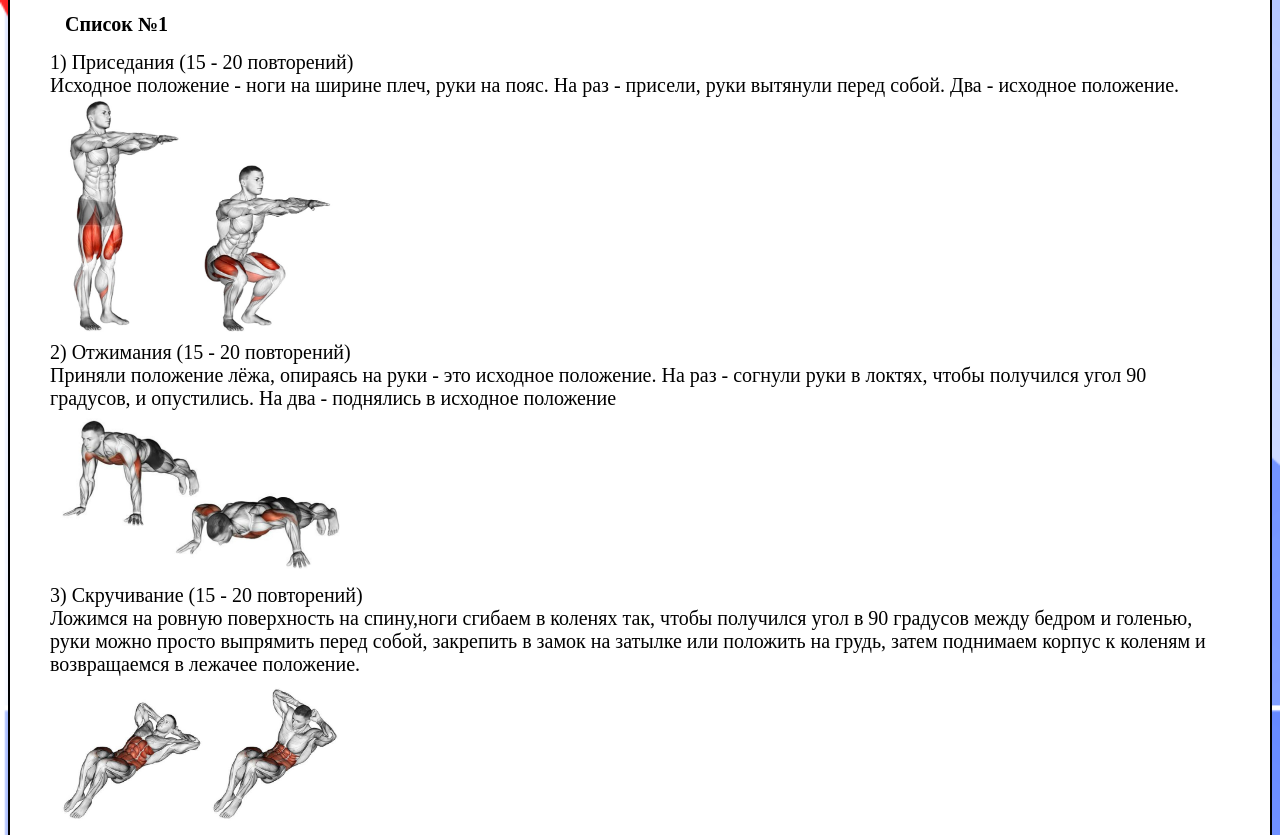
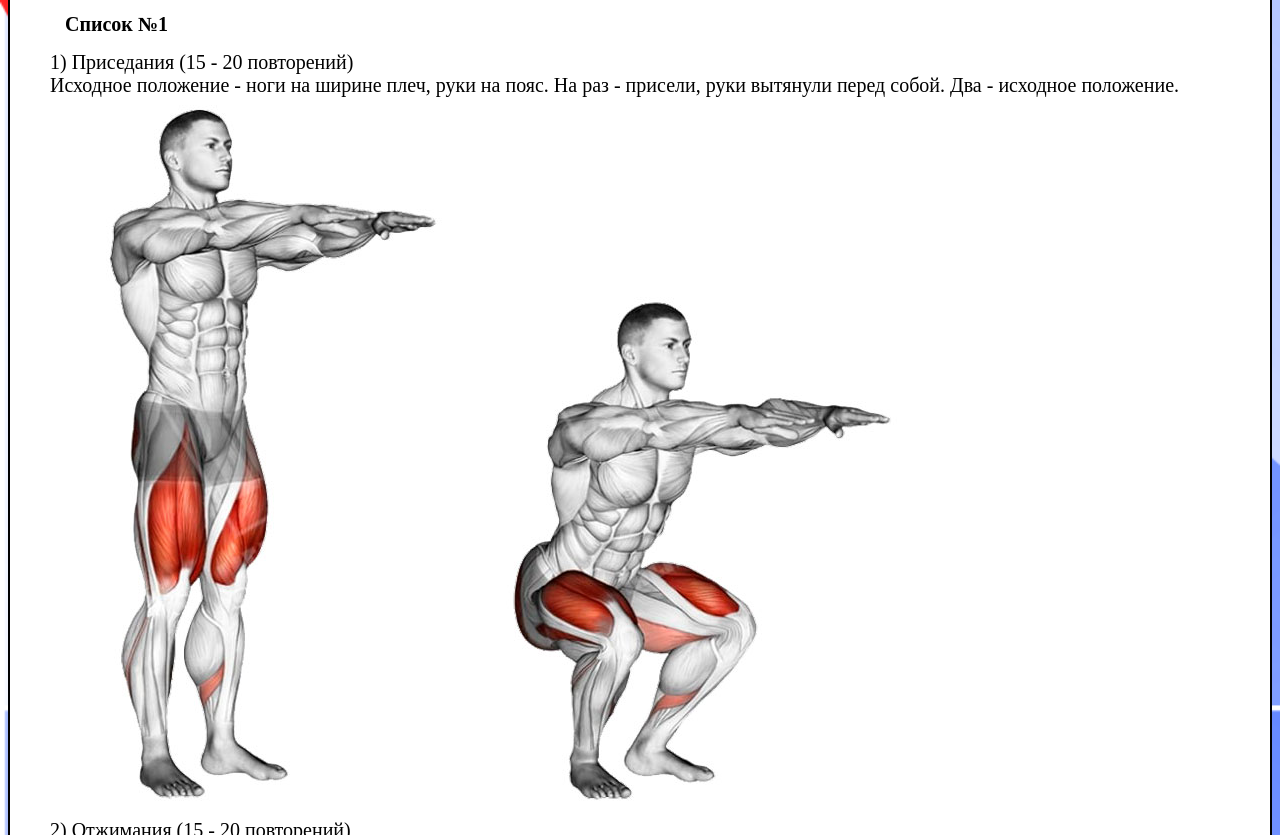
Before and after one commit to ivanBuy/sayt, a plain HTML site: page index.html in a window 1280 px wide. Shown: the part 1105-1940 px from the top of the page. Drawn offline with Linux system fonts and the light colour scheme.

Commit message:
Update index.html

```diff
--- a/index.html
+++ b/index.html
@@ -63,7 +63,7 @@
                 <h4 class="spisok">Список №1</h4>
                     1) Приседания (15 - 20 повторений)<br/>
                     Исходное положение - ноги на ширине плеч, руки на пояс. На раз - присели, руки вытянули перед собой. Два - исходное положение.<br/>
-                        <div class = 'img'><img src = 'img/1.jpg' width="300"><br/></div>
+                        <div class = 'img'><img src = 'img/1.jpg' ><br/></div>
                     2) Отжимания (15 - 20 повторений)<br/>
                     Приняли положение лёжа, опираясь на руки - это исходное положение. На раз - согнули руки в локтях, чтобы получился угол 90 градусов,
                     и опустились. На два - поднялись в исходное положение<br/>
```
